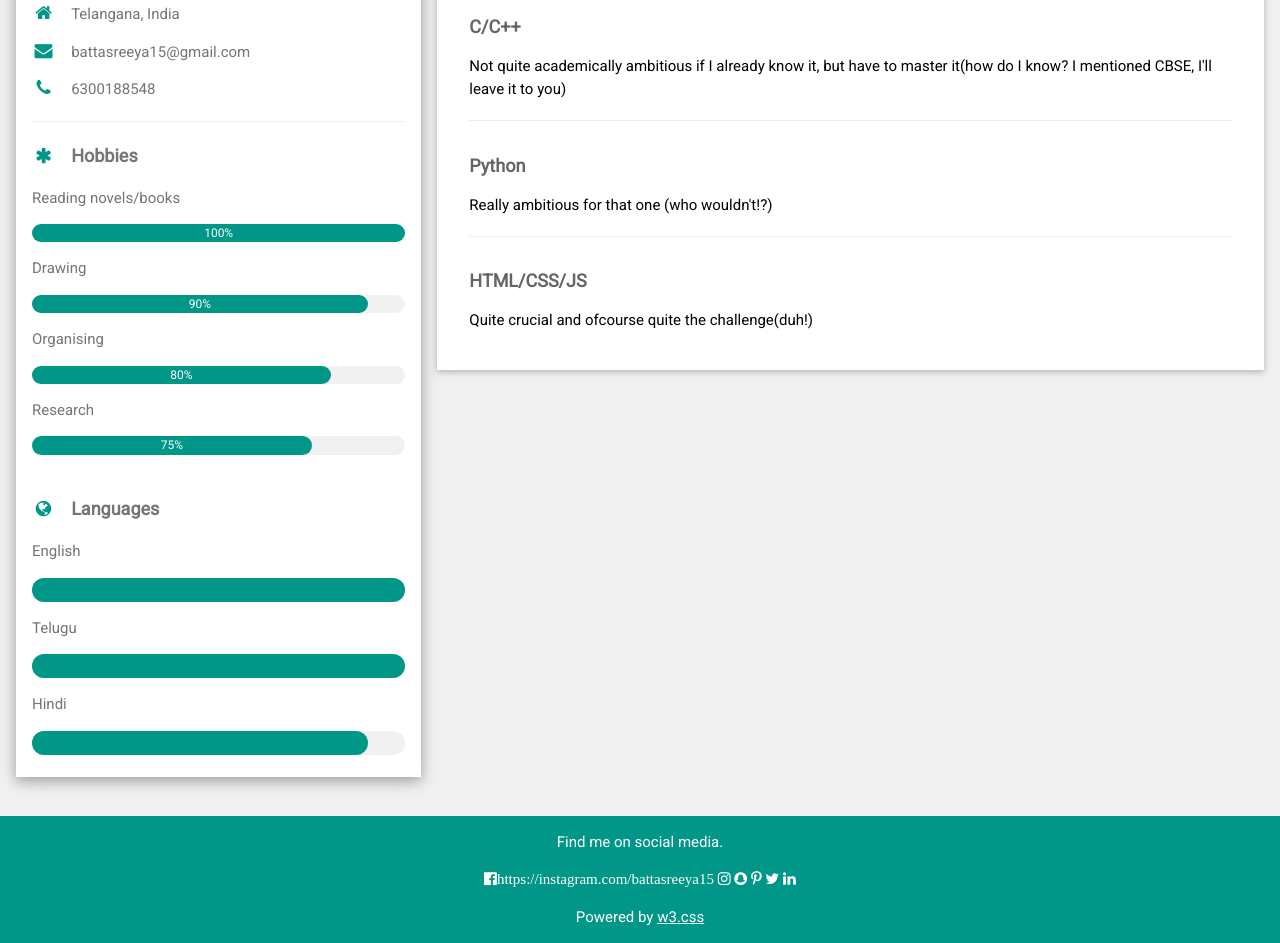
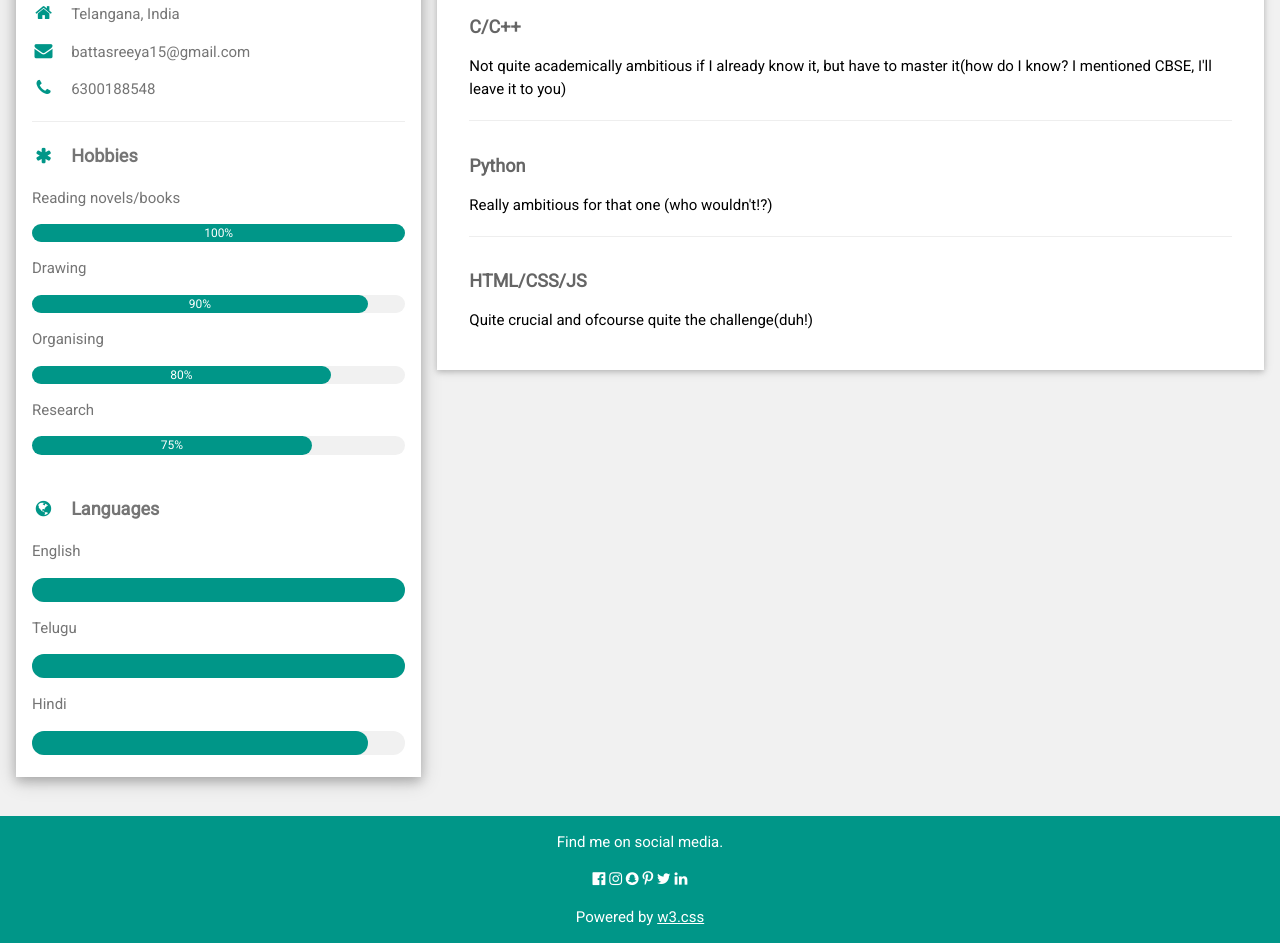
Before and after one commit to sreeya12/sreeya12.github.io, a plain HTML site: page index.html in a window 1280 px wide. Shown: the part 714-1657 px from the top of the page. Drawn offline with nearby package versions, Linux system fonts and the light colour scheme.

Commit message:
Update index.html

```diff
--- a/index.html
+++ b/index.html
@@ -131,7 +131,7 @@ html,body,h1,h2,h3,h4,h5,h6 {font-family: "Roboto", sans-serif}
 
 <footer class="w3-container w3-teal w3-center w3-margin-top">
   <p>Find me on social media.</p>
-  <i class="fa fa-facebook-official w3-hover-opacity">https://instagram.com/battasreeya15</i>
+  <i class="fa fa-facebook-official w3-hover-opacity"></i>
   <i class="fa fa-instagram w3-hover-opacity"></i>
   <i class="fa fa-snapchat w3-hover-opacity"></i>
   <i class="fa fa-pinterest-p w3-hover-opacity"></i>
```
